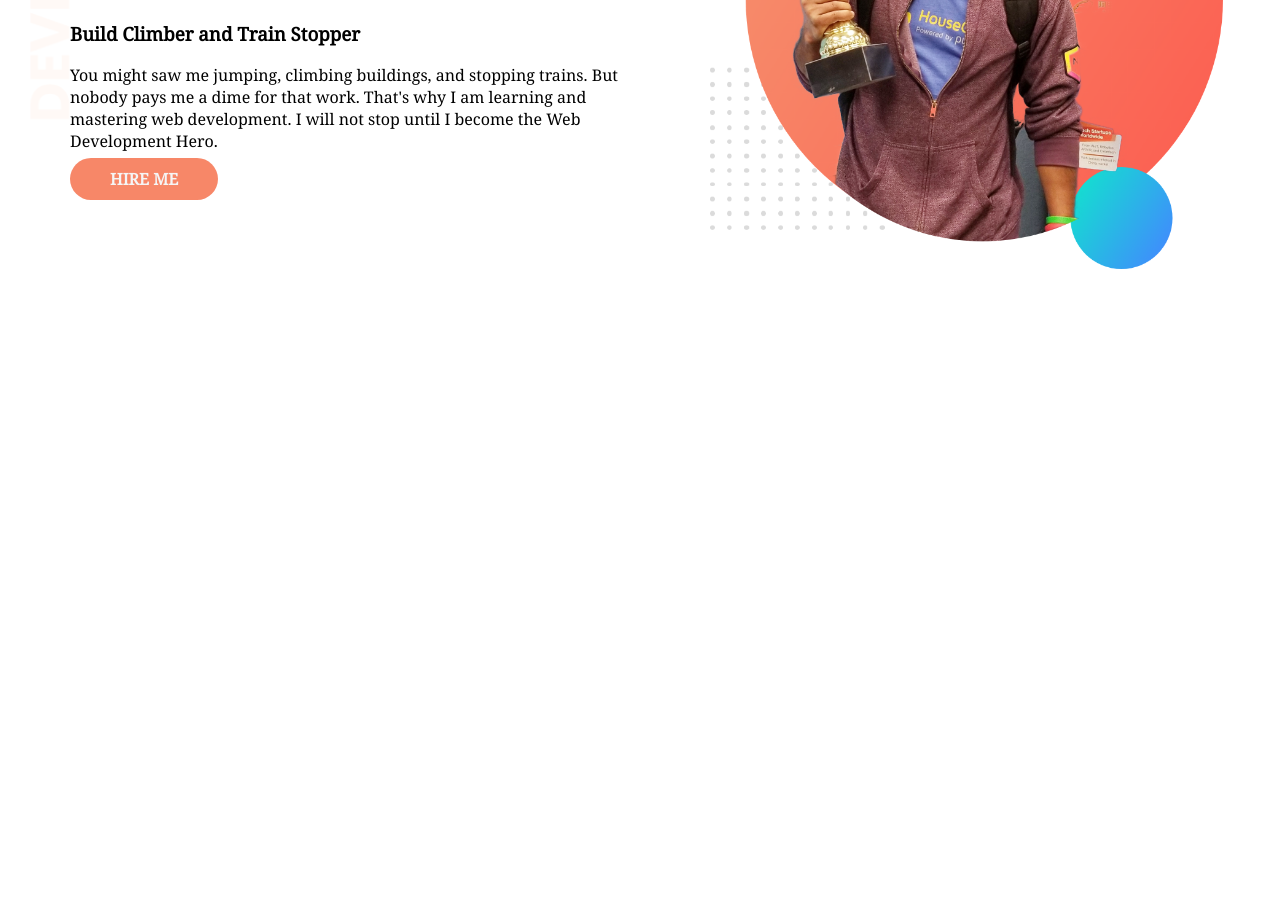
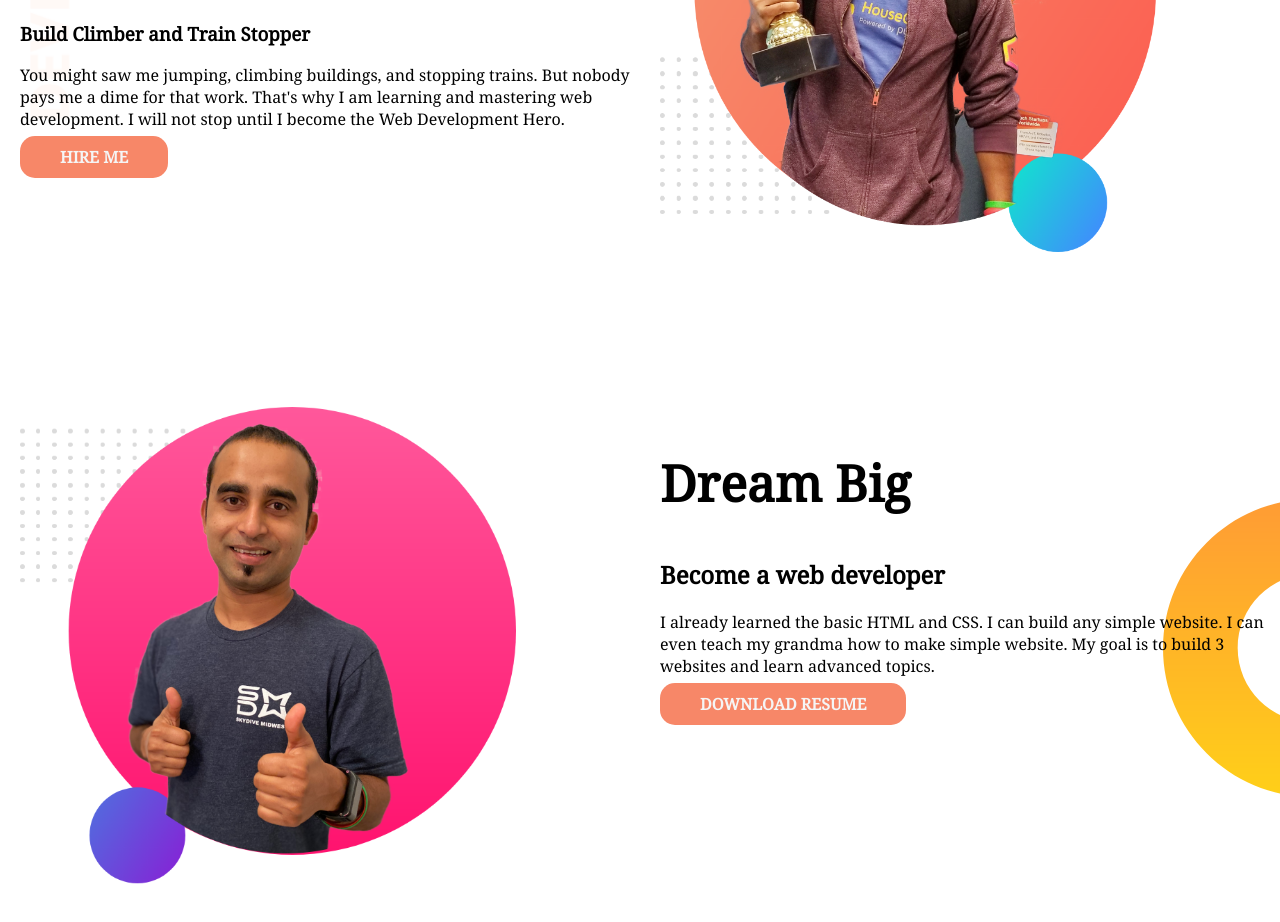
Before and after one commit to Mamun-imtiag/developer-portfolio, a plain HTML site: page index.html in a window 1280 px wide. Shown: the part 240-1162 px from the top of the page. Before the commit the page ends 800 px from the top, so only its background shows below. Drawn offline with Linux system fonts and the light colour scheme.

Commit message:
Dream added

```diff
--- a/index.html
+++ b/index.html
@@ -24,12 +24,28 @@
                 Development
                 Hero.
             </p>
-            <a class="link-button"  target="_blank" href="https://www.linkedin.com/company/programminghero/">HIRE ME</a>
+            <a class="link-button" target="_blank" href="https://www.linkedin.com/company/programminghero/">HIRE ME</a>
         </div>
         <div class="half-width">
             <img src="images/jhankar.png" alt="">
         </div>
     </section>
+
+
+    <section class="dream-big">
+        <div class="half-width">
+            <img src="images/jhankar2.png" alt="">
+        </div>
+
+            <div class="half-width">
+            <h1>Dream Big</h1>
+            <h2>Become a web developer</h2>
+            <p>I already learned the basic HTML and CSS. I can build any simple website. I can even teach my grandma how
+                to make simple website. My goal is to build 3 websites and learn advanced topics.</p>
+                <a class="link-button" target="_blank" href="#">DOWNLOAD RESUME</a>
+        </div>
+
+    </section>
 </body>
 
 </html>
--- a/style.css
+++ b/style.css
@@ -15,17 +15,18 @@ h1 {
 
 section {
     display: flex;
+    margin-bottom: 150px;
 }
 
 .half-width {
 
     width: 50%;
-    padding-left: 70px;
+    padding-left: 20px;
 
 }
 
 .half-width img {
-    width: 90%;
+    width: 80%;
 }
 
 .link-button {
@@ -34,10 +35,19 @@ section {
     padding: 10px 40px;
     font-weight: 700;
     color: whitesmoke;
-    border-radius: 70px;}
+    border-radius: 15px;
+}
 
-    .top-banner {
-         background-image: url(images/top-banner.png);
-         background-repeat: no-repeat;
+.top-banner {
+    background-image: url(images/top-banner.png);
+    background-repeat: no-repeat;
 
-    }
+}
+
+.dream-big {
+
+    background-image: url(images/dream-bg.png);
+    background-repeat: no-repeat;
+   background-position: right;
+
+}
```
